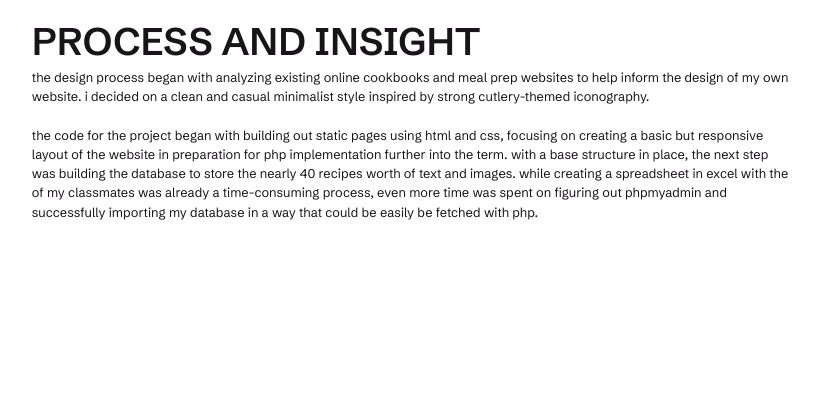
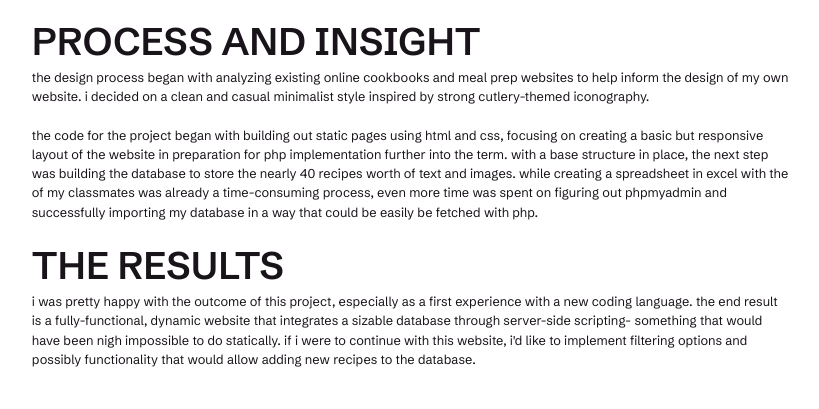
Before and after one commit to malnyrad/idm232-dkl67, a PHP site: page /case_study.php in a window 1280 px wide. Shown: the part 391-800 px from the top of the page, without its empty margins (229-1048 px from the left). Run offline with PHP 8.4, Linux system fonts and the light colour scheme.

Commit message:
Update case study

```diff
--- a/case_study.php
+++ b/case_study.php
@@ -24,6 +24,10 @@
             <br><br>
             The code for the project began with building out static pages using HTML and CSS, focusing on creating a basic but responsive layout of the website in preparation for PHP implementation further into the term. With a base structure in place, the next step was building the database to store the nearly 40 recipes worth of text and images. While creating a spreadsheet in Excel with the of my classmates was already a time-consuming process, even more time was spent on figuring out PHPMyAdmin and successfully importing my database in a way that could be easily be fetched with PHP.</p>
         </section>
+        <section class="case-content">
+            <h3>The Results</h3>
+            <p>I was pretty happy with the outcome of this project, especially as a first experience with a new coding language. The end result is a fully-functional, dynamic website that integrates a sizable database through server-side scripting- something that would have been nigh impossible to do statically. If I were to continue with this website, I'd like to implement filtering options and possibly functionality that would allow adding new recipes to the database.</p>
+        </section>
     </main>
 </body>
 </html>
```
